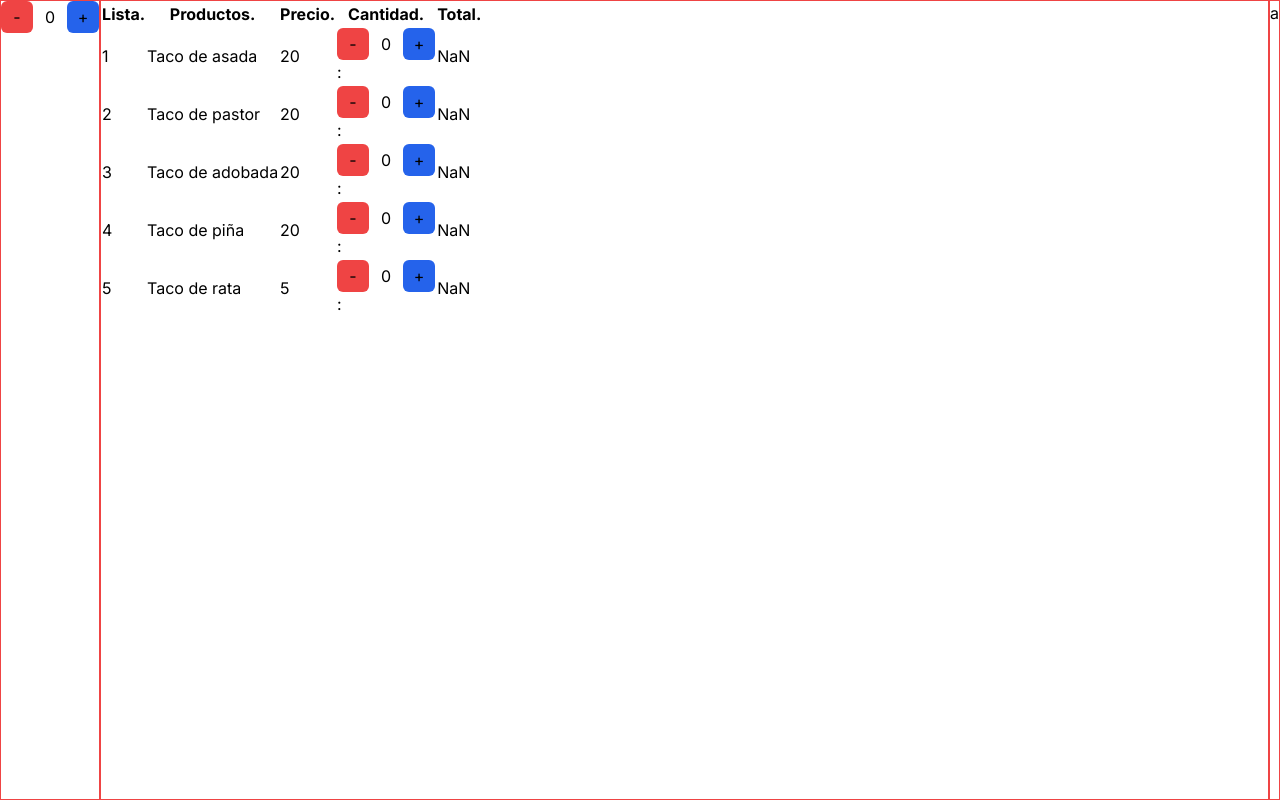
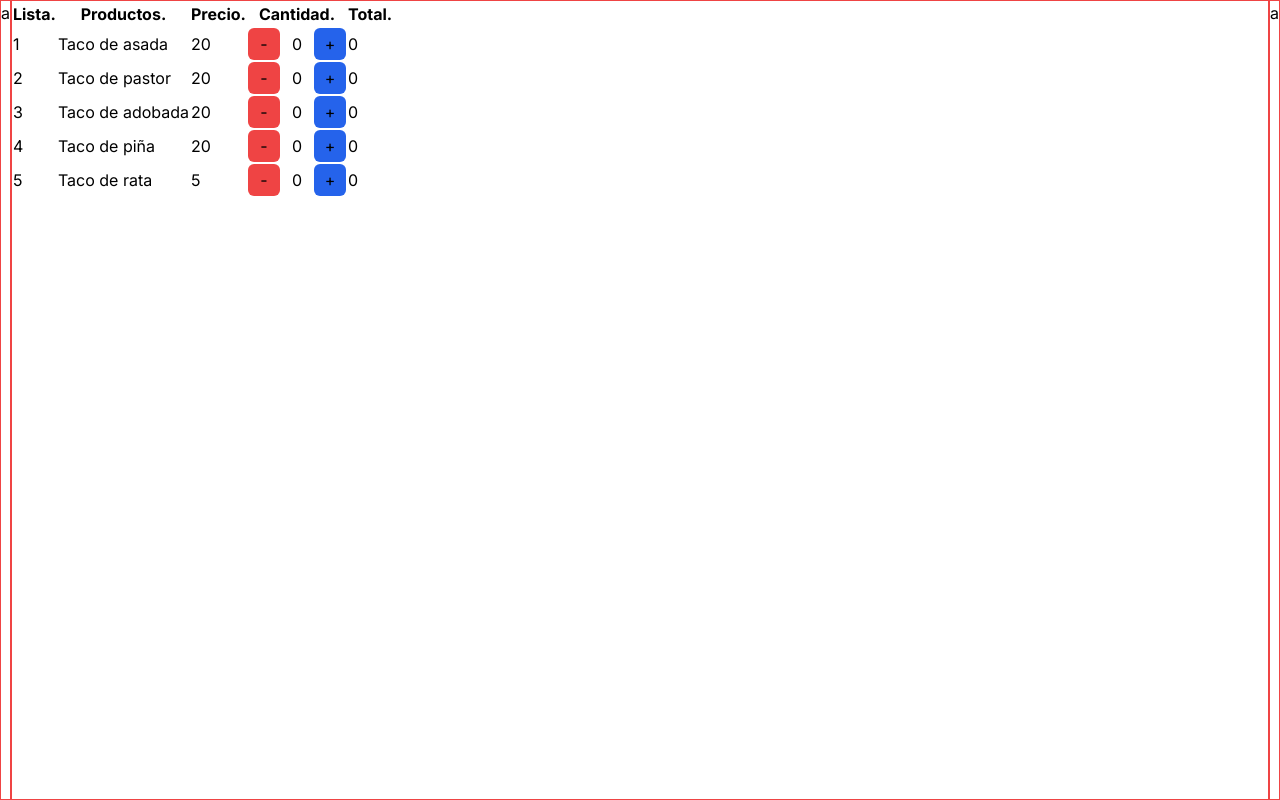
Before and after one commit to JesusOlivas12/practicas_perronas, a Next.js app: page / in a window 1280 px wide. Built offline with nearby package versions, Linux system fonts and the light colour scheme.

Commit message:
formatted

```diff
--- a/src/app/components/counter.js
+++ b/src/app/components/counter.js
@@ -1,8 +1,8 @@
 'use client'
 
-import { useState } from "react"
+import { useEffect, useState } from "react"
 
-export default function Counter(){
+export default function Counter({onChange}){
     const [counter, setCounter] = useState(0)
 
     function increment(){
@@ -16,6 +16,10 @@ export default function Counter(){
         } )
     }
 
+    useEffect(() => {
+        onChange && onChange(counter)
+    }, [counter, onChange])
+
     return (
         <div className="flex items-center justify-center gap-3">
             <button onClick={decrement} className="w-8 h-8 bg-red-500 rounded-md">
--- a/src/app/components/table-products.js
+++ /dev/null
@@ -1,50 +0,0 @@
-import Counter from "./counter";
-export default function TableProducts ({products = []}) {
-    return (
-        <table>
-            <thead>
-                <tr>
-                    <th>
-                        Lista.
-                    </th>
-                    <th>
-                        Productos.
-                    </th>
-                    <th>
-                        Precio.
-                    </th>
-                    <th>
-                        Cantidad.
-                    </th>
-                    <th>
-                        Total.
-                    </th>
-                </tr>
-            </thead>
-            <tbody>
-                {products.map((product,i) => (
-                    <tr key={product.key}>
-                        <td>
-                            {i + 1}
-                        </td>
-                        <td>
-                            {product?.name}
-                        </td>
-                        <td>
-                            {product?.price}
-                        </td>
-                        <td>
-                            <Counter setCounter={product?.quantity} /> : {product?.quantity}
-
-                        </td>
-                        <td>
-
-                            {product?.price*<Counter/>}
-                        </td>
-                    </tr>
-                ))}
-            </tbody>
-        </table>
-    )
-
-}
--- /dev/null
+++ b/src/app/components/table-products/product-entity.js
@@ -0,0 +1,28 @@
+'use client'
+
+import { useState } from "react"
+import Counter from "../counter"
+
+export default function ProductEntity({ product, i }) {
+    const [quantity, setQuantity] = useState(0)
+
+    return (
+        <tr key={product.key}>
+            <td>
+                {i + 1}
+            </td>
+            <td>
+                {product?.name}
+            </td>
+            <td>
+                {product?.price}
+            </td>
+            <td>
+                <Counter onChange={setQuantity} />
+            </td>
+            <td>
+                {product?.price * quantity}
+            </td>
+        </tr>
+    )
+}
--- /dev/null
+++ b/src/app/components/table-products/table-products.js
@@ -0,0 +1,30 @@
+import ProductEntity from "./product-entity";
+
+export default function TableProducts({ products = [] }) {
+    return (
+        <table>
+            <thead>
+                <tr>
+                    <th>
+                        Lista.
+                    </th>
+                    <th>
+                        Productos.
+                    </th>
+                    <th>
+                        Precio.
+                    </th>
+                    <th>
+                        Cantidad.
+                    </th>
+                    <th>
+                        Total.
+                    </th>
+                </tr>
+            </thead>
+            <tbody>
+                {products.map((product, i) => <ProductEntity key={product?.key} i={i} product={product}/>)}
+            </tbody>
+        </table>
+    )
+}
--- a/src/app/page.js
+++ b/src/app/page.js
@@ -1,45 +1,11 @@
-import Counter from "./components/counter";
-import TableProducts from "./components/table-products";
-
-const products = [
-  {
-    key: 1,
-    name: 'Taco de asada',
-    price: 20,
-    quantity: '',
-  },
-  {
-    key: 1,
-    name: 'Taco de pastor',
-    price: 20,
-    quantity: '',
-  },
-  {
-    key: 1,
-    name: 'Taco de adobada',
-    price: 20,
-    quantity: '',
-  },
-  {
-    key: 1,
-    name: 'Taco de piña',
-    price: 20,
-    quantity:'',
-  },
-  {
-    key: 1,
-    name: 'Taco de rata',
-    price: 5,
-    quantity:'',
-
-  },
-]
+import { products } from "@/utils/const";
+import TableProducts from "./components/table-products/table-products";
 
 export default function Home() {
   return (
     <main className="flex h-full">
       <section className="border border-red-500">
-        <Counter/>
+        a
       </section>
       <section className="flex-1 border border-red-500">
         <TableProducts products={products}/>
--- /dev/null
+++ b/src/utils/const.js
@@ -0,0 +1,27 @@
+export const products = [
+    {
+      key: 1,
+      name: 'Taco de asada',
+      price: 20,
+    },
+    {
+      key: 2,
+      name: 'Taco de pastor',
+      price: 20,
+    },
+    {
+      key: 3,
+      name: 'Taco de adobada',
+      price: 20,
+    },
+    {
+      key: 4,
+      name: 'Taco de piña',
+      price: 20,
+    },
+    {
+      key: 5,
+      name: 'Taco de rata',
+      price: 5,
+    },
+  ]
```
